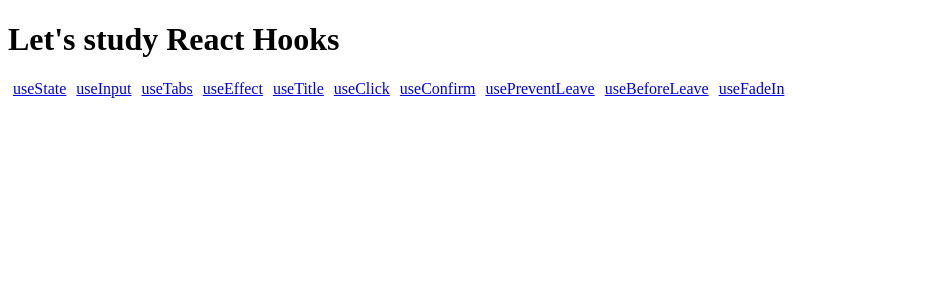
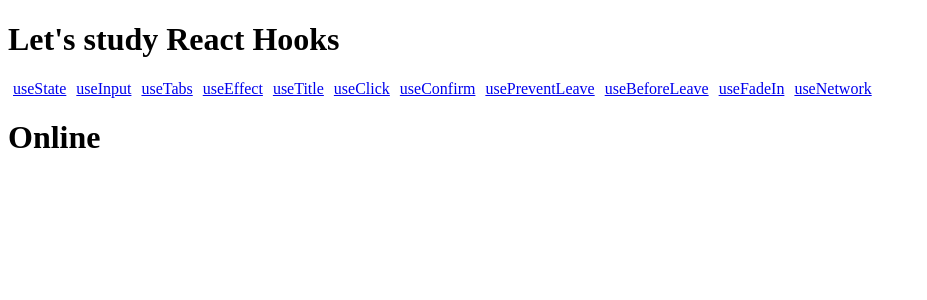
Before and after one commit to xkjhg/study_hooks, a React (Create React App) app: page /#/Use_Network in a window 1280 px wide. Shown: the top 300 px of the page, without its empty margins (0-927 px from the left). Built offline with nearby package versions, Linux system fonts and the light colour scheme; the HTML template or start-up script is replaced by a standard one.

Commit message:
2. USEEFFECT - useNetwork

```diff
--- a/src/components/Navigation.js
+++ b/src/components/Navigation.js
@@ -15,6 +15,7 @@ const Navigation = () => {
       <Link to="/Use_PreventLeave">usePreventLeave</Link>
       <Link to="/Use_BeforeLeave">useBeforeLeave</Link>
       <Link to="/Use_FadeIn">useFadeIn</Link>
+      <Link to="/Use_Network">useNetwork</Link>
     </nav>
   )
 }
--- a/src/components/Router.js
+++ b/src/components/Router.js
@@ -11,6 +11,7 @@ import Use_Confirm from "../routes/Use_Confirm"
 import Use_PreventLeave from "../routes/Use_PreventLeave"
 import Use_BeforeLeave from "../routes/Use_BeforeLeave"
 import Use_FadeIn from "../routes/Use_FadeIn"
+import Use_Network from "../routes/Use_Network"
 
 const AppRouter = () => {
   return (
@@ -48,6 +49,9 @@ const AppRouter = () => {
           <Route exact path="/Use_FadeIn">
             <Use_FadeIn />
           </Route>
+          <Route exact path="/Use_Network">
+            <Use_Network />
+          </Route>
         </div>
       </Switch>
     </Router>
--- /dev/null
+++ b/src/routes/Use_Network.js
@@ -0,0 +1,37 @@
+import React, { useEffect, useState } from "react"
+
+const useNetwork = onChange => {
+  const [status, setStatus] = useState(navigator.onLine)
+  const handleChange = () => {
+    if (typeof onChange === "function") {
+      onChange(navigator.onLine)
+    }
+    setStatus(navigator.onLine)
+  }
+  useEffect(() => {
+    window.addEventListener("online", handleChange)
+    window.addEventListener("offline", handleChange)
+    const rem = () => {
+      window.removeEventListener("online", handleChange)
+      window.removeEventListener("offline", handleChange)
+    }
+    return rem
+  }, [])
+  return status
+}
+
+const Use_Network = () => {
+  const handleNetworkChange = online => {
+    console.log(online ? "Online!!!" : "Offline???")
+  }
+  const onLine = useNetwork(handleNetworkChange)
+  return (
+    <div className="App">
+      <h1>
+        {onLine ? "Online" : "Offline"}
+      </h1>
+    </div>
+  )
+}
+
+export default Use_Network
```
